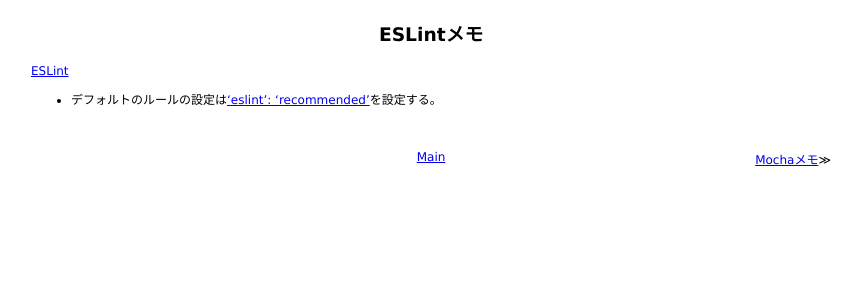
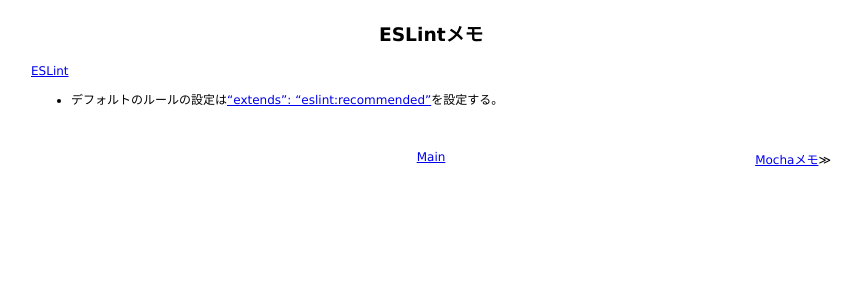
Before and after one commit to 38elements/38elements.github.com, a Jekyll site: the page built from _posts/2016-10-02-eslint.md, in a window 1280 px wide. Shown: the top 300 px of the page, without its empty margins (209-1071 px from the left). Built offline with Jekyll 4.4.1, drawn with Linux system fonts in a browser that asks for light colours.

Commit message:
Update 2016-10-02-eslint.md

```diff
--- a/_posts/2016-10-02-eslint.md
+++ b/_posts/2016-10-02-eslint.md
@@ -4,4 +4,4 @@ title: ESLintメモ
 ---
 [ESLint](http://eslint.org/)
 
-* デフォルトのルールの設定は['eslint': 'recommended'](http://eslint.org/docs/user-guide/configuring#using-eslintrecommended)を設定する。
+* デフォルトのルールの設定は["extends": "eslint:recommended"](http://eslint.org/docs/user-guide/configuring#using-eslintrecommended)を設定する。
```
